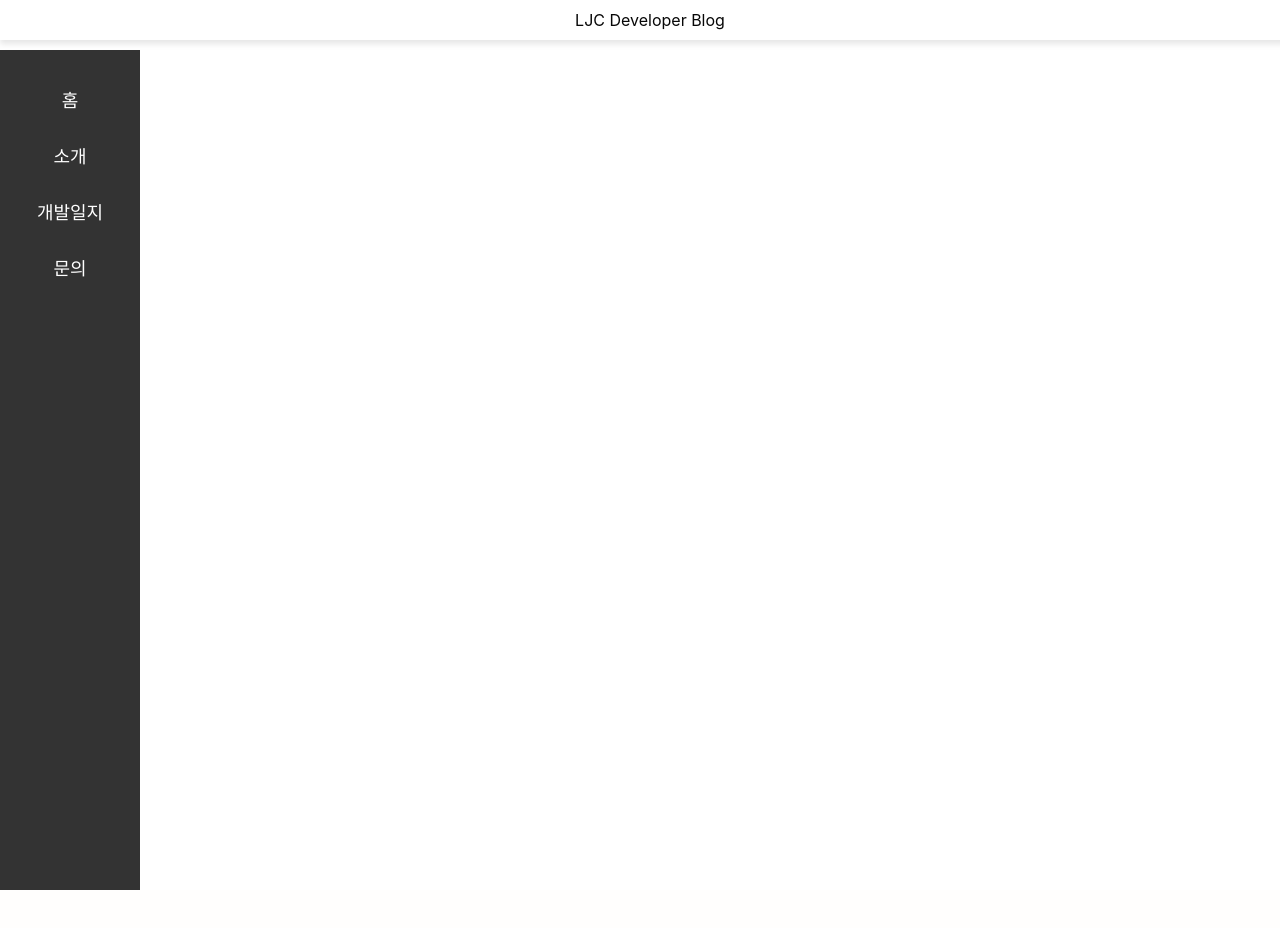
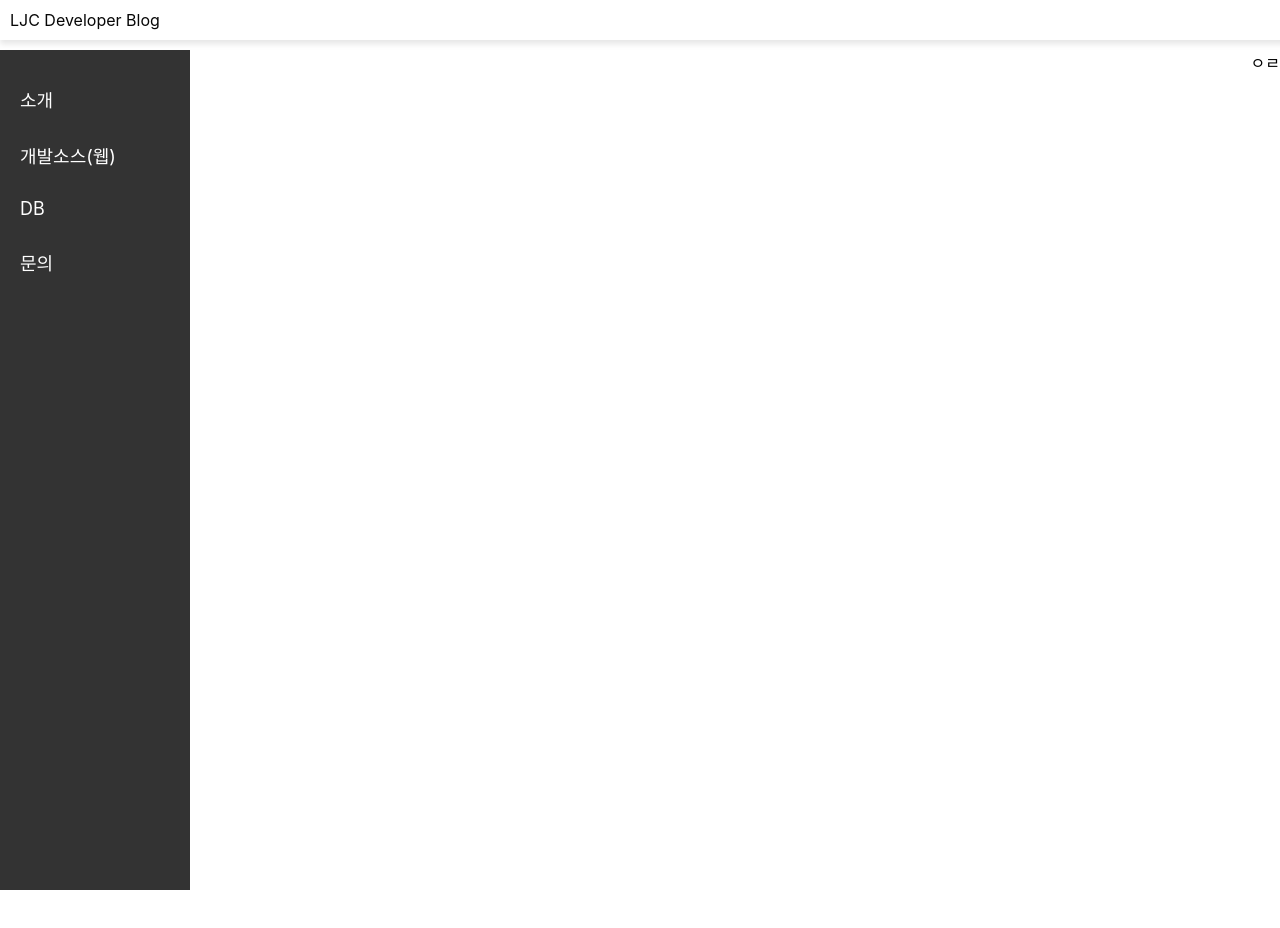
Before and after one commit to LJC0831/blog-app, a React (Create React App) app: page / in a window 1280 px wide. Shown: the top 928 px of the page. After the commit the page ends 890 px from the top, so only its background shows below. Built offline with nearby package versions, Linux system fonts and the light colour scheme.

Commit message:
intro.js로 변경

```diff
--- a/src/App.css
+++ b/src/App.css
@@ -1,38 +1,9 @@
-.App {
-  text-align: center;
+@media (prefers-reduced-motion: no-preference) {
+
 }
 
-.App-logo {
-  height: 40vmin;
-  pointer-events: none;
+.main-container {
+  display: flex;
+  justify-content: space-between;
+  align-items: flex-start;
 }
-
-@media (prefers-reduced-motion: no-preference) {
-  .App-logo {
-    animation: App-logo-spin infinite 20s linear;
-  }
-}
-
-.App-header {
-  background-color: #fffefd;
-  min-height: 100vh;
-  display: flex;
-  flex-direction: column;
-  align-items: center;
-  justify-content: center;
-  font-size: calc(10px + 2vmin);
-  color: white;
-}
-
-.App-link {
-  color: #61dafb;
-}
-
-@keyframes App-logo-spin {
-  from {
-    transform: rotate(0deg);
-  }
-  to {
-    transform: rotate(360deg);
-  }
-}
--- a/src/App.js
+++ b/src/App.js
@@ -3,20 +3,22 @@ import './App.css';
 import { BrowserRouter, Route, Routes } from 'react-router-dom';
 import Header from './components/Header'; // Header 컴포넌트를 import
 import Navigation from './components/Navigation';
-import Home from './components/Home'; // 홈 페이지 컴포넌트 import
+import Intro from './components/Intro'; // 홈 페이지 컴포넌트 import
 
 
 function App() {
   return (
     <div className="App">
       <BrowserRouter>
-      <Header /> {/* Header 컴포넌트를 렌더링 */}
-      <Navigation /> {/* Navigation 컴포넌트를 렌더링 */}
-      <main className="App-header">
-        <Routes>
-          <Route path="/" element={<Home />} />
-        </Routes>
-      </main>
+      <Header />
+      <div className="main-container">
+        <Navigation />
+        <main>
+          <Routes>
+            <Route path="/" element={<Intro />} />
+          </Routes>
+        </main>
+      </div>
       </BrowserRouter>
     </div>
   );
--- a/src/components/Home.js
+++ /dev/null
@@ -1,11 +0,0 @@
-import React from 'react';
-
-function Home() {
-  return (
-    <div>
-      <h2>홈 페이지</h2>
-    </div>
-  );
-}
-
-export default Home;
--- /dev/null
+++ b/src/components/Intro.js
@@ -0,0 +1,11 @@
+import React from 'react';
+
+function Intro() {
+  return (
+    <div className='header-common'>
+      ㅇㄹ
+    </div>
+  );
+}
+
+export default Intro;
--- a/src/components/Navigation.js
+++ b/src/components/Navigation.js
@@ -1,17 +1,20 @@
 // Navigation.js
 import React from 'react';
 import '../css/Navigation.css';
+import '../css/common.css';
 
 function Navigation() {
   return (
+    <div className="header-common">
     <nav className="left-nav">
       <ul>
-        <li><a href="/">홈</a></li>
-        <li><a href="/about">소개</a></li>
-        <li><a href="/board">개발일지</a></li>
+        <li><a href="/">소개</a></li>
+        <li><a href="/board">개발소스(웹)</a></li>
+        <li><a href="/board">DB</a></li>
         <li><a href="/contact">문의</a></li>
       </ul>
     </nav>
+    </div>
   );
 }
 
--- a/src/css/Navigation.css
+++ b/src/css/Navigation.css
@@ -2,9 +2,8 @@
 .left-nav {
     background-color: #333; /* 배경색 설정 */
     padding: 20px; /* 패딩 설정 */
-    width: 100px; /* 네비게이션 너비 설정 */
+    width: 150px; /* 네비게이션 너비 설정 */
     height: 100vh;
-    margin-top: 50px;
   }
 
   .left-nav ul {
--- /dev/null
+++ b/src/css/common.css
@@ -0,0 +1,3 @@
+.header-common {
+  margin-top: 50px;
+}
```
